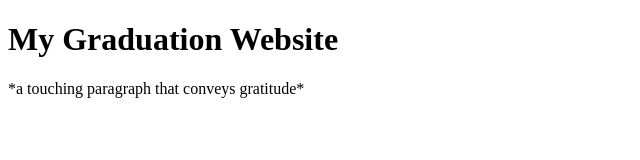
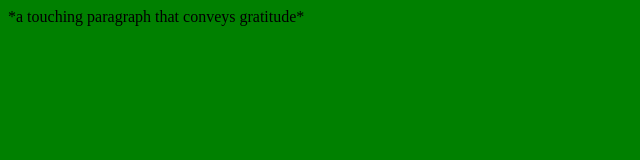
Before and after one commit to sophiamontiell/graduation_website, a plain HTML site: page templates/index.html in a window 1280 px wide. Shown: the whole page, without its empty margins (0-640 px from the left). Drawn offline with Linux system fonts and the light colour scheme; files that its build step writes are made by us from their sources.

Commit message:
include css

```diff
--- a/templates/index.html
+++ b/templates/index.html
@@ -2,13 +2,13 @@
 <html>
 
 <head>
+    <link rel="stylesheet" href="static/style.css" />
     <title>
-
+        <h1> My Graduation Website</h1>
     </title>
 </head>
 
 <body>
-    <h1> My Graduation Website</h1>
     <p1>*a touching paragraph that conveys gratitude*</p1>
 </body>
 
```
Also changed, not shown: 2 other files.
